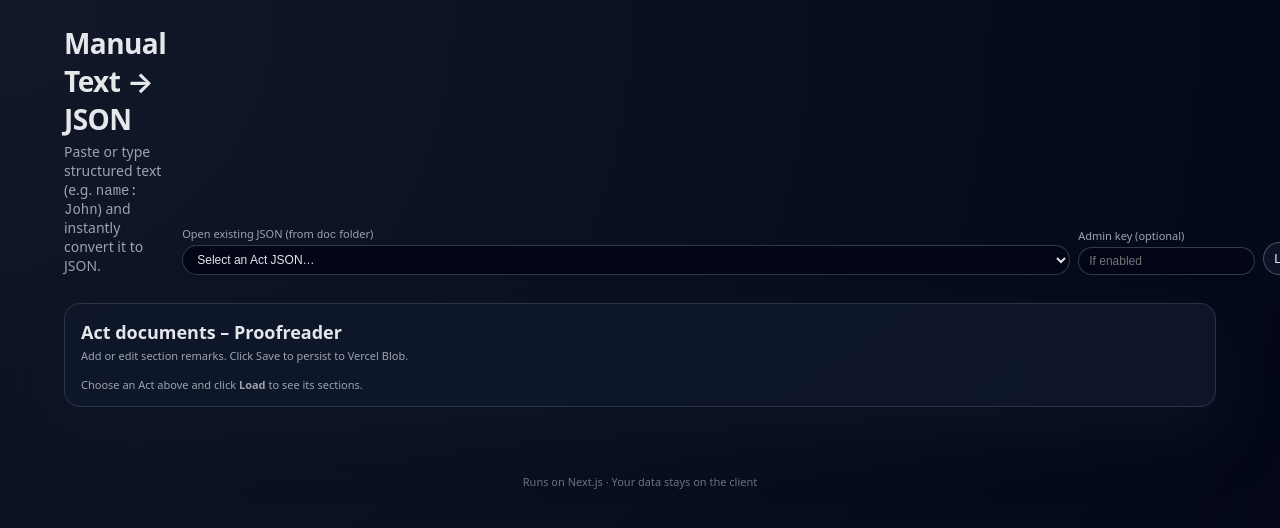
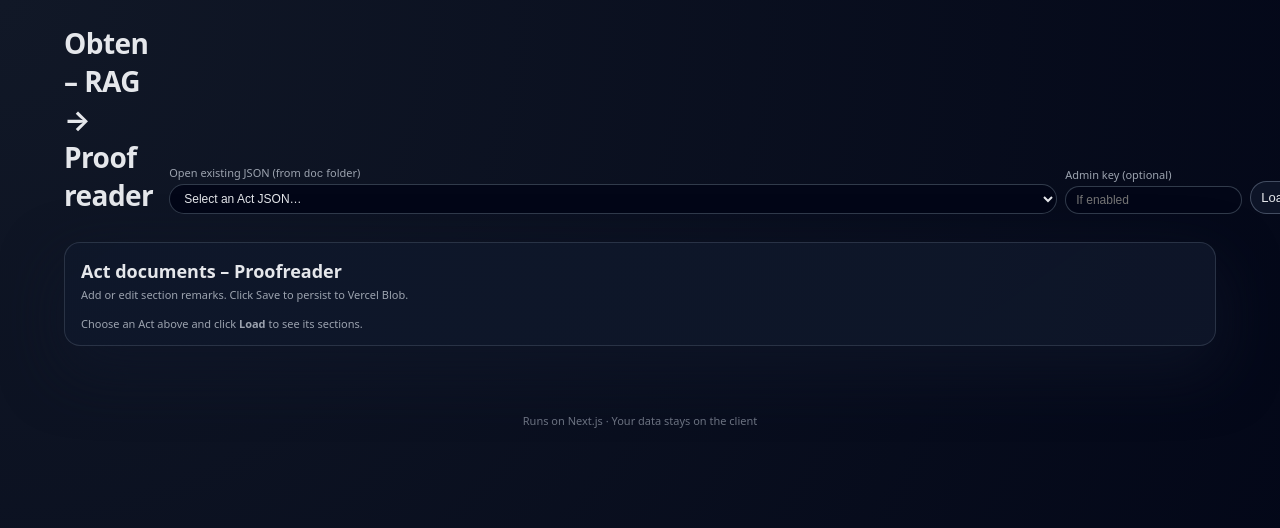
Before and after one commit to shubhamrawat140798/new-json-convert-manual, a Next.js app: page / in a window 1280 px wide. Shown: the top 528 px of the page. Built offline with nearby package versions, Linux system fonts and the light colour scheme.

Commit message:
Refactor styling for subsections in globals.css and update HomePage header to reflect new functionality. Change display properties for subsections to improve layout and readability.

```diff
--- a/app/globals.css
+++ b/app/globals.css
@@ -184,16 +184,13 @@ body {
   list-style: none;
   padding: 0;
   margin: 0;
-  display: flex;
-  flex-direction: column;
-  gap: 4px;
   font-size: 12px;
   color: #d1d5db;
 }
 
 .subsections li {
-  display: flex;
-  gap: 4px;
+  display: block;
+  margin-bottom: 4px;
 }
 
 .subsection-clauses {
--- a/app/page.tsx
+++ b/app/page.tsx
@@ -200,11 +200,7 @@ export default function HomePage() {
     <div className="app">
       <header className="app-header">
         <div>
-          <h1>Manual Text → JSON</h1>
-          <p className="subtitle">
-            Paste or type structured text (e.g. <code>name: John</code>) and instantly
-            convert it to JSON.
-          </p>
+          <h1>Obten – RAG → Proof reader</h1>
         </div>
         <div className="doc-loader">
           <div className="field">
```
